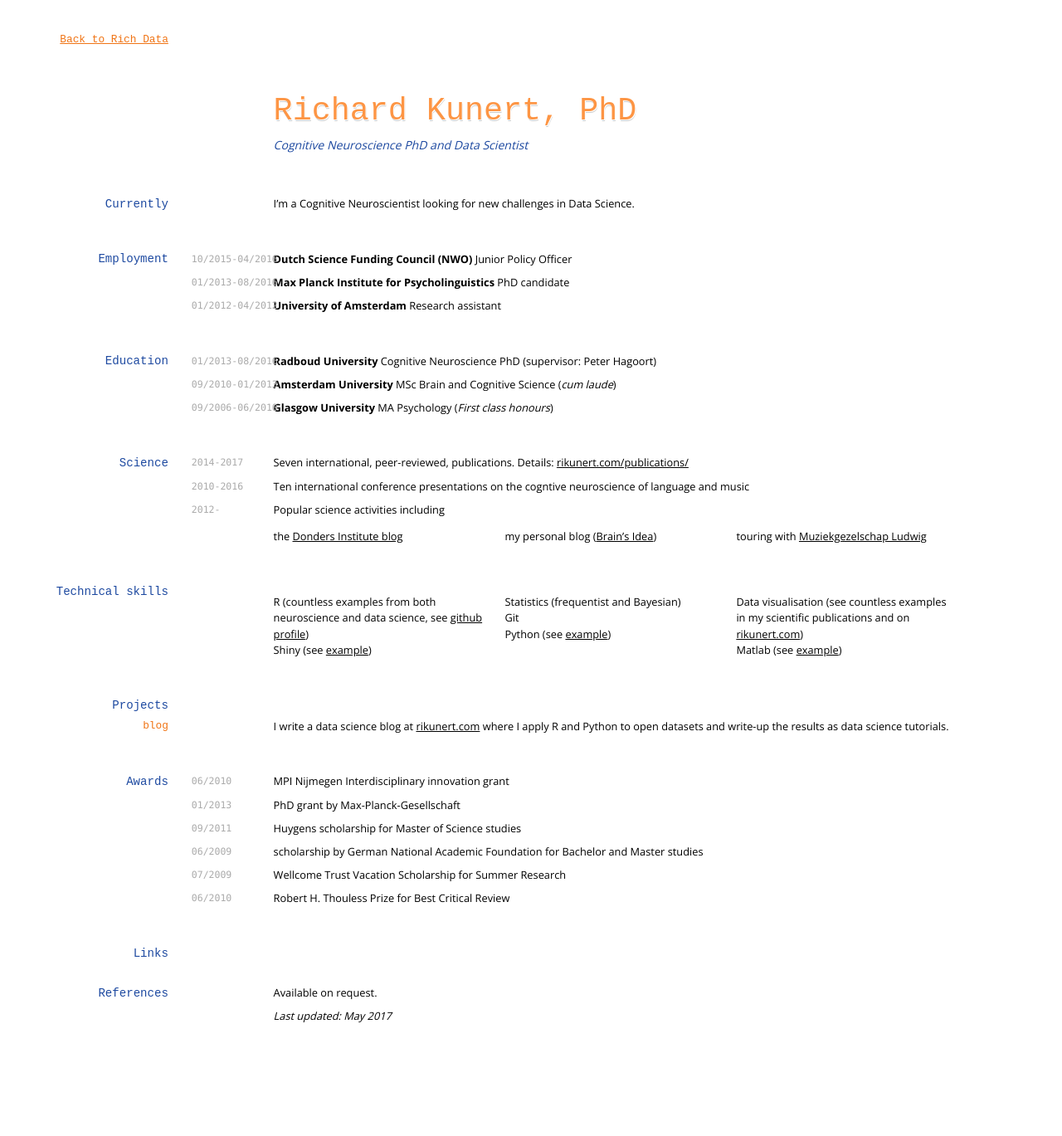
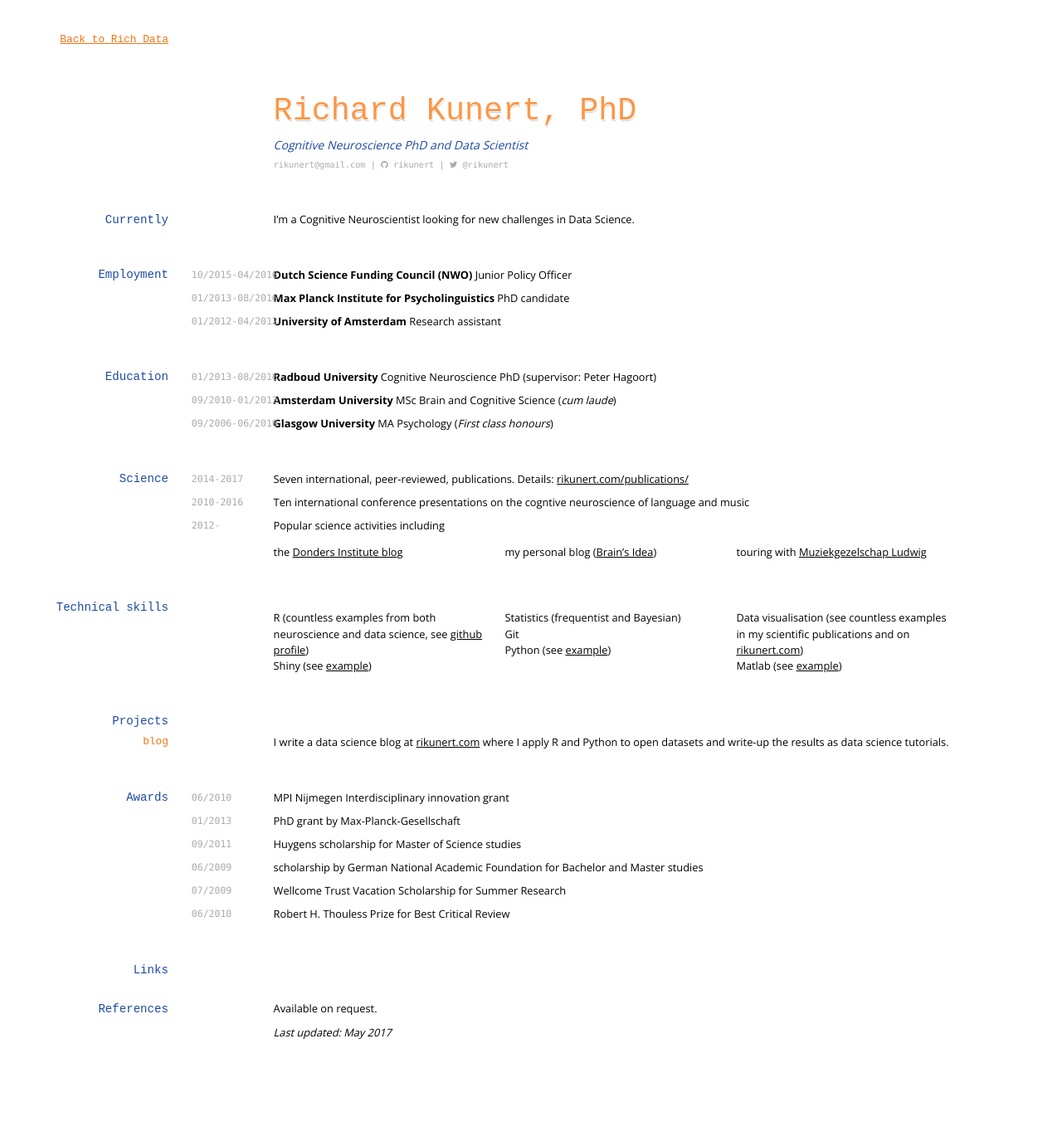
Before and after one commit to rikunert/rikunert.github.io, a Jekyll site: the page built from cv.md, in a window 1280 px wide. Shown: the whole page at 83% size. Built offline with Jekyll 4.4.1, drawn with Linux system fonts in a browser that asks for light colours; nearby versions of some CDN libraries.

Commit message:
added fa fa business in cv md

```diff
--- a/cv.md
+++ b/cv.md
@@ -4,6 +4,14 @@ title: Richard Kunert's CV
 ---
 # Richard Kunert, PhD
 Cognitive Neuroscience PhD and Data Scientist
+
+<div id="webaddress">
+<a href="mailto:rikunert@gmail.com">rikunert@gmail.com</a>
+|
+<i class="fa fa-github"></i> <a href="http://github.com/rikunert">rikunert</a>
+|
+<i class="fa fa-twitter"></i> <a href="http://twitter.com/rikunert">@rikunert</a>
+</div>
 
 ## Currently
 
```
Also changed, not shown: about.md (+1 -1 lines).
